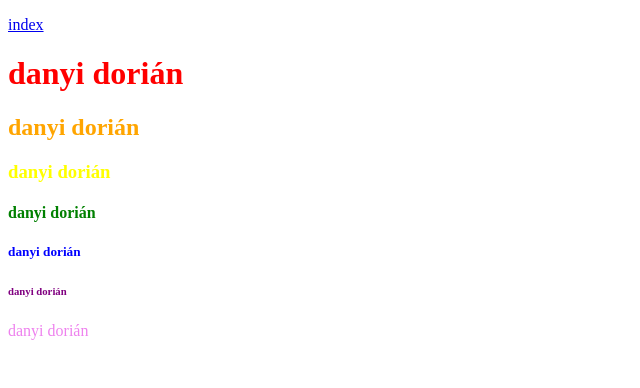
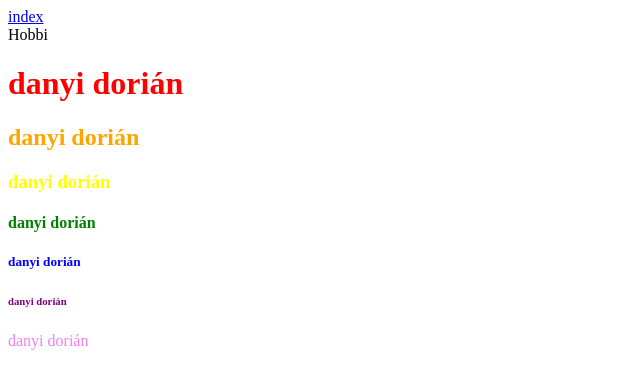
Before and after one commit to Danyi-dd/9K_danyid, a plain HTML site: page color.html in a window 1280 px wide. Shown: the whole page, without its empty margins (0-640 px from the left). Drawn offline with Linux system fonts and the light colour scheme.

Commit message:
Add files via upload

```diff
--- a/color.html
+++ b/color.html
@@ -6,7 +6,8 @@
     <title>Document</title>
 </head>
 <body>
-    <p><a href="index.html">index</a></p>
+    <a href="index.html">index</a>
+     <nav><a href="hobbi.html"></a> Hobbi</nav>
 
     <h1 style="color: red;">danyi dorián</h1>
     <h2 style="color: orange;">danyi dorián</h2>
```
